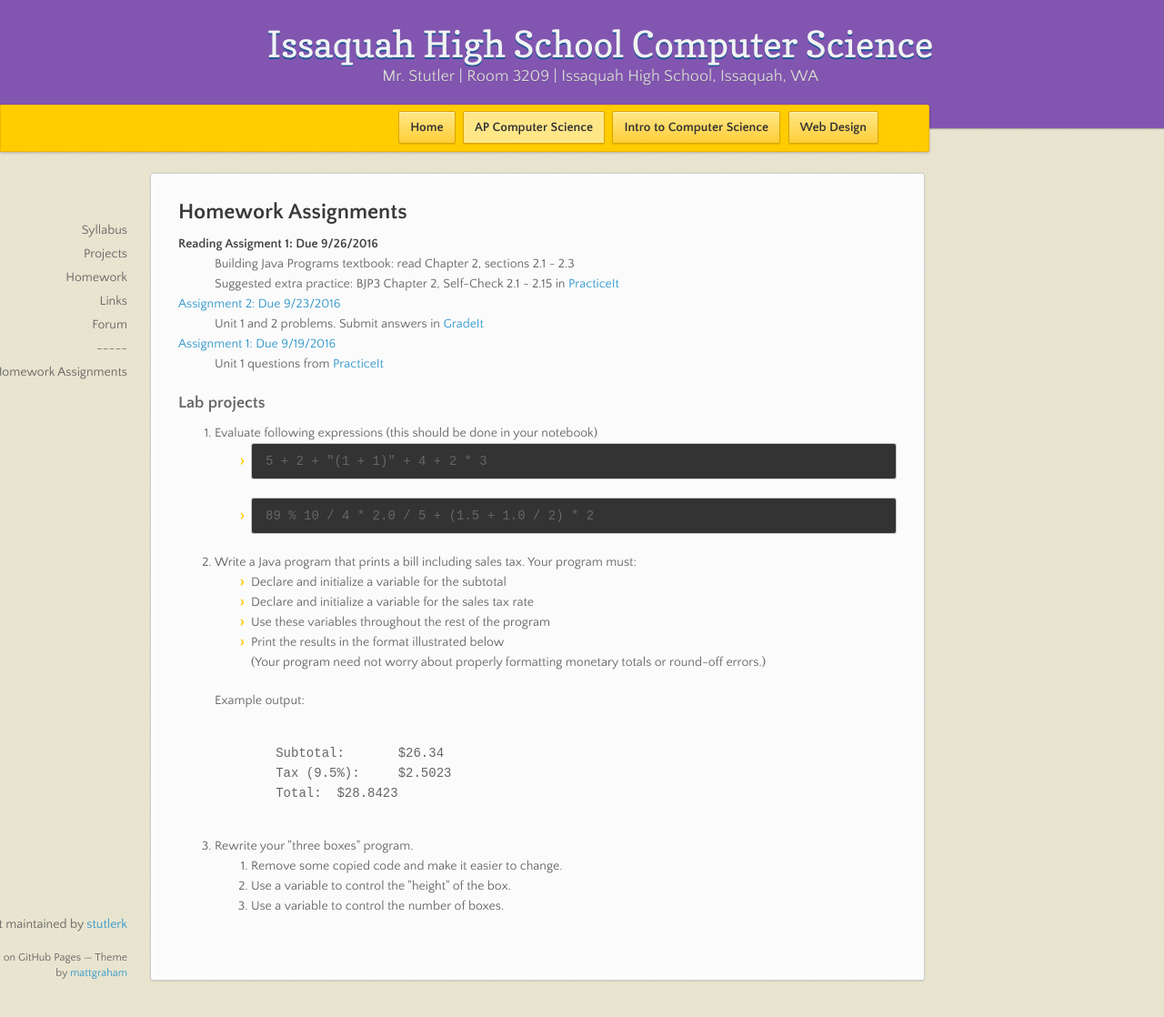
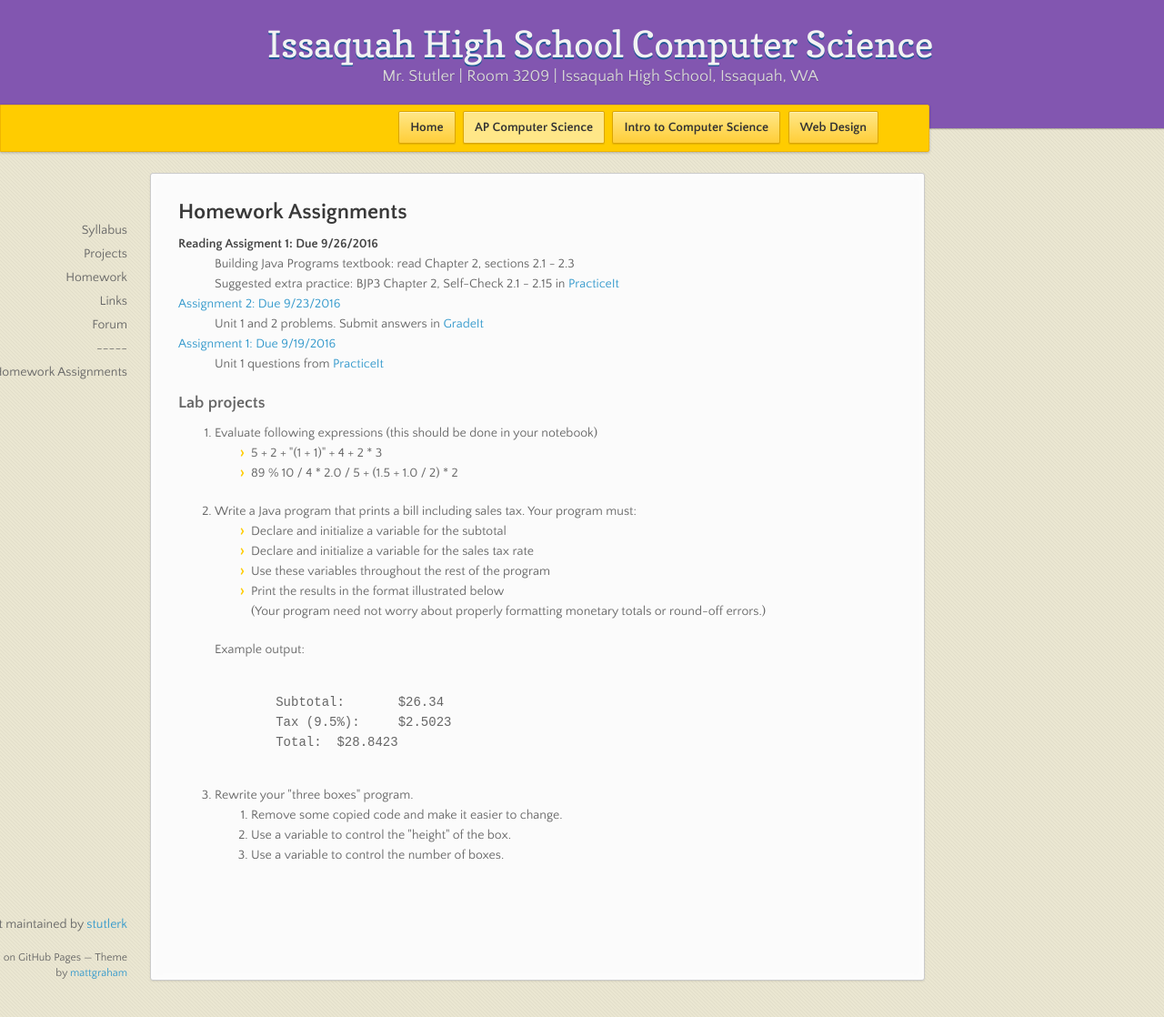
Before and after one commit to stutlerk/ihs-website, a Jekyll site: the page built from _apcs/homework.html, in a window 1280 px wide and 1118 px high. Shown: the whole window at 91% size. Built offline with Jekyll 4.4.1, drawn with Linux system fonts in a browser that asks for light colours; nearby versions of some CDN libraries.

```diff
--- a/_apcs/homework.html
+++ b/_apcs/homework.html
@@ -25,8 +25,8 @@ layout: course
 <ol>
 <li>Evaluate following expressions (this should be done in your notebook)
 <ul>
-    <li><pre>5 + 2 + "(1 + 1)" + 4 + 2 * 3</pre></li>
-    <li><pre>89 % 10 / 4 * 2.0 / 5 + (1.5 + 1.0 / 2) * 2</pre></li>
+    <li>5 + 2 + "(1 + 1)" + 4 + 2 * 3</li>
+    <li>89 % 10 / 4 * 2.0 / 5 + (1.5 + 1.0 / 2) * 2</li>
 </ul>
 </li>
 <li>Write a Java program that prints a bill including sales tax. Your program must:
```
